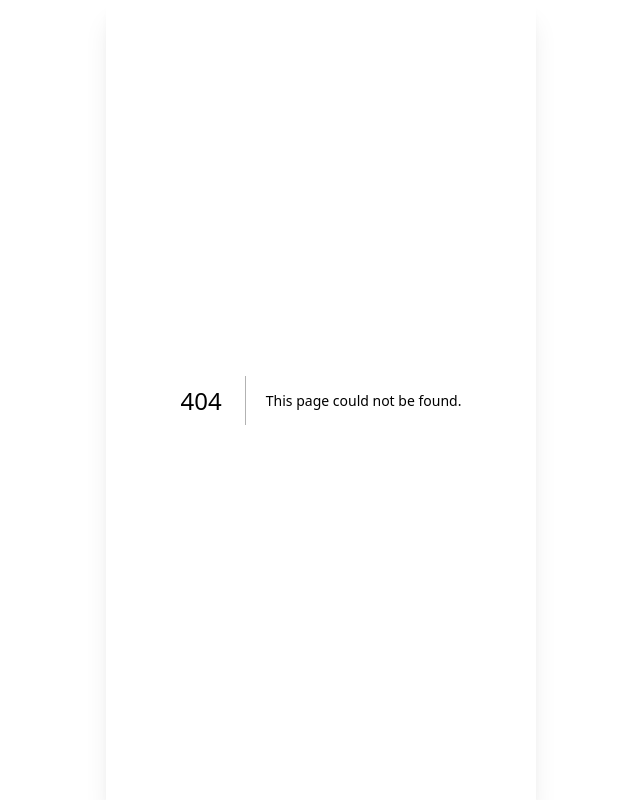
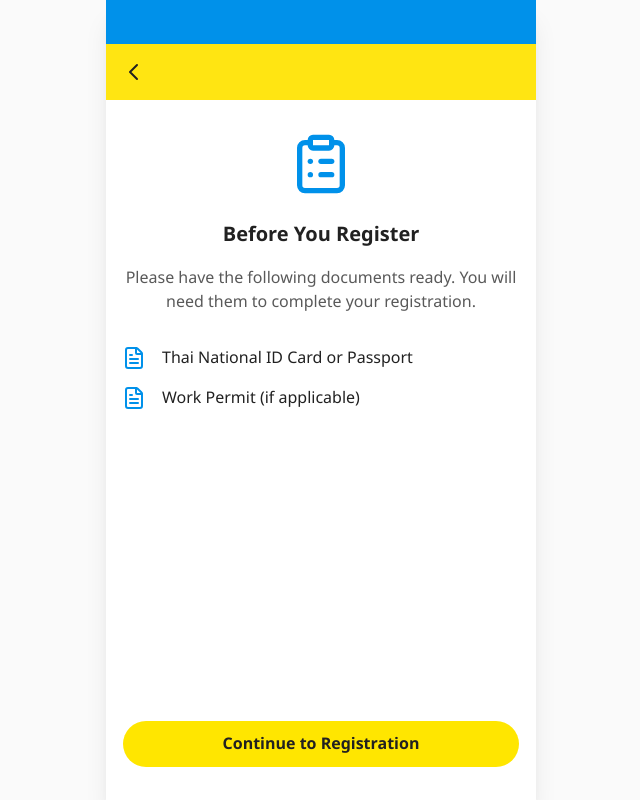
Before and after one commit to tindangtts/wave-2c2p, a Next.js app: page /register/pre-reg-info in a window 1280 px wide. Before the commit this address had no page. Shown: the whole page, without its empty margins (319-959 px from the left). Built offline with nearby package versions, Linux system fonts and the light colour scheme.

Commit message:
feat(09-02): create pre-registration info page
- ClipboardList focal icon + heading + subtext
- Two-item document checklist with FileText icons
- Continue to Registration CTA navigates to /register/terms
- BackHeader with back nav to /otp

```diff
--- /dev/null
+++ b/src/app/(auth)/register/pre-reg-info/page.tsx
@@ -0,0 +1,62 @@
+'use client'
+
+import { useRouter } from 'next/navigation'
+import { useTranslations } from 'next-intl'
+import { ClipboardList, FileText } from 'lucide-react'
+import { Button } from '@/components/ui/button'
+import { BackHeader } from '@/components/layout/back-header'
+
+export default function PreRegInfoPage() {
+  const router = useRouter()
+  const t = useTranslations('auth')
+
+  return (
+    <div className="flex flex-col min-h-screen">
+      <BackHeader
+        title=""
+        onBack={() => router.push('/otp')}
+      />
+
+      <div className="flex-1 flex flex-col px-4 pt-8 pb-[64px] overflow-y-auto">
+        {/* Focal icon */}
+        <div className="flex justify-center mb-6 animate-fade-up stagger-1">
+          <ClipboardList className="w-16 h-16 text-[#0091EA]" aria-hidden="true" />
+        </div>
+
+        {/* Heading */}
+        <h1 className="text-[20px] font-bold text-[#212121] text-center animate-fade-up stagger-1">
+          {t('compliance.preReg.heading')}
+        </h1>
+
+        {/* Subtext */}
+        <p className="text-base text-[#595959] text-center mt-4 animate-fade-up stagger-2">
+          {t('compliance.preReg.subtext')}
+        </p>
+
+        {/* Document checklist */}
+        <ul className="mt-8 flex flex-col gap-4 animate-fade-up stagger-2" role="list">
+          <li className="flex items-center gap-4">
+            <FileText className="w-6 h-6 text-[#0091EA] shrink-0" aria-hidden="true" />
+            <span className="text-base text-[#212121]">{t('compliance.preReg.doc1')}</span>
+          </li>
+          <li className="flex items-center gap-4">
+            <FileText className="w-6 h-6 text-[#0091EA] shrink-0" aria-hidden="true" />
+            <span className="text-base text-[#212121]">{t('compliance.preReg.doc2')}</span>
+          </li>
+        </ul>
+
+        <div className="flex-1" />
+      </div>
+
+      {/* Fixed bottom CTA */}
+      <div className="px-4 pb-8 mt-[48px]">
+        <Button
+          onClick={() => router.push('/register/terms')}
+          className="w-full h-12 rounded-full bg-[#FFE600] text-[#212121] font-semibold text-base hover:bg-[#FFD600]"
+        >
+          {t('compliance.preReg.cta')}
+        </Button>
+      </div>
+    </div>
+  )
+}
```
